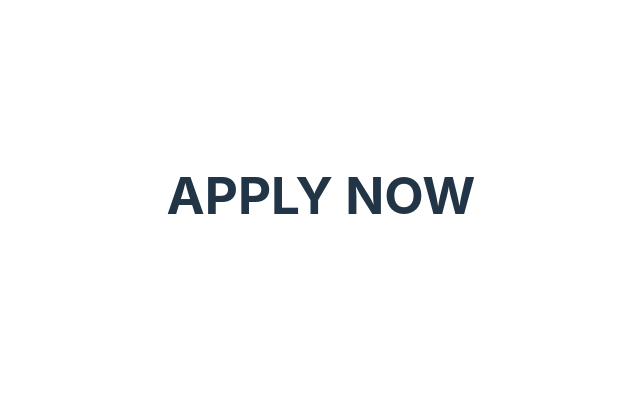
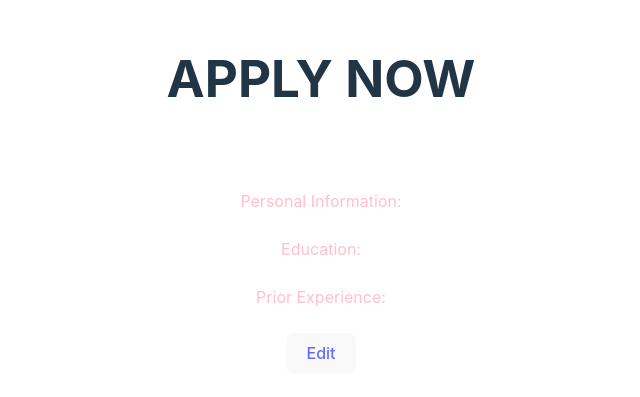
Before and after one commit to TheLoopsMeow/OnlineResumeForm, a React (Vite) app: page /ReviewForm in a window 1280 px wide. Before the commit this address had no page. Shown: the part 205-602 px from the top of the page, without its empty margins (319-959 px from the left). Built offline with nearby package versions, Linux system fonts and the light colour scheme.

Commit message:
cleaned up code, routes working, data persists to review form, does not persists from review form to input form

```diff
--- a/src/App.jsx
+++ b/src/App.jsx
@@ -35,10 +35,7 @@ function App() {
         <Routes>
 
           <Route path="/" element={<InputForm setEmployeeInfo={setEmployeeInfo} setFormComplete={setFormComplete}/>} />
-      {/* <InputForm setEmployeeInfo={setEmployeeInfo} setFormComplete={setFormComplete}/> */}
-      {/* {setTimeout(()=>{console.log(formComplete)}, 1000)} */}
-      {/* {formComplete?<ReviewForm employeeInfo={employeeInfo} /> : null} */}
-          {formComplete?<Route path="/ReviewForm" element={<ReviewForm employeeInfo={employeeInfo} />} /> : null}
+          <Route path="/ReviewForm" element={<ReviewForm employeeInfo={employeeInfo} formcomplete={formComplete}/>} />
             </Routes>
 
           <EmployeeInfoContext.Provider />
--- a/src/InputForm.jsx
+++ b/src/InputForm.jsx
@@ -46,7 +46,11 @@ function InputForm ({setEmployeeInfo, setFormComplete}) {
     function handleSetIncomplete() {
         setFormComplete(false)
 
-        setPleaseComplete("Please complete all fields.")
+      return(
+        <>
+        </>
+      )
+
     }
 
 
@@ -67,7 +71,7 @@ function InputForm ({setEmployeeInfo, setFormComplete}) {
 
         if (newResumeName && newResumeEmail && newResumePhone && schoolName && degree && graduationDate && priorEmployer && position && employmentDates) {
         setFormComplete(true)
-        setPleaseComplete("")
+
 
         const tempObj = {
             name: newResumeName,
@@ -168,7 +172,11 @@ function InputForm ({setEmployeeInfo, setFormComplete}) {
         <textarea onChange={(e)=>{handleDates(e)}} style={largeInput} type="text" value={employmentDates} placeholder="When did you work there?"></textarea>
         <br></br>
 
-        <button type="submit" onClick={(e)=>handleButton(e)}><Link to="/ReviewForm" >Apply</Link></button>
+        <button type="submit" onClick={(e)=>handleButton(e)}>
+        <Link to="/ReviewForm" >
+        Apply
+        </Link>
+        </button>
 
         </form>
         </span>
--- a/src/ReviewForm.jsx
+++ b/src/ReviewForm.jsx
@@ -8,21 +8,10 @@ import {BrowserRouter, RouterProvider, Route, Routes, Link } from "react-router-
 const styles4 = {
     color: "pink"
 }
-function ReviewForm({employeeInfo}) {
+function ReviewForm({employeeInfo, formComplete}) {
     console.log(employeeInfo.name)
     function handleDone () {
 
-    }
-
-    function handleEdit (e) {
-        e.preventDefault()
-        console.log("In handleEdit")
-        return(
-        <>
-        {/* <h1>APPLY NOW</h1>
-        <InputForm /> */}
-      </>
-        )
     }
 
     return(
@@ -51,14 +40,10 @@ function ReviewForm({employeeInfo}) {
                 <div>{employeeInfo.employmentDate}</div>
                 <br></br>
             </span>
-            <button onClick={(e)=>{handleEdit(e)}}>
+            <button>
             <Link to="/">
             Edit
             </Link>
-            </button>
-            <button>
-            Submit
-
             </button>
         </form>
         </>
```
